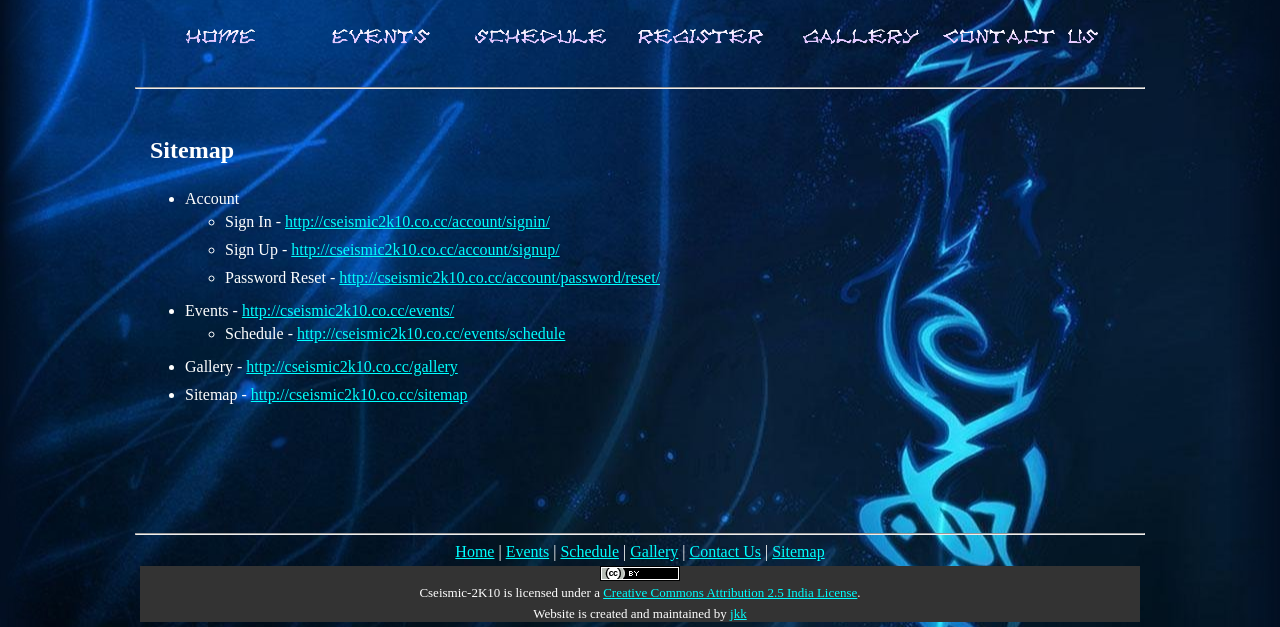
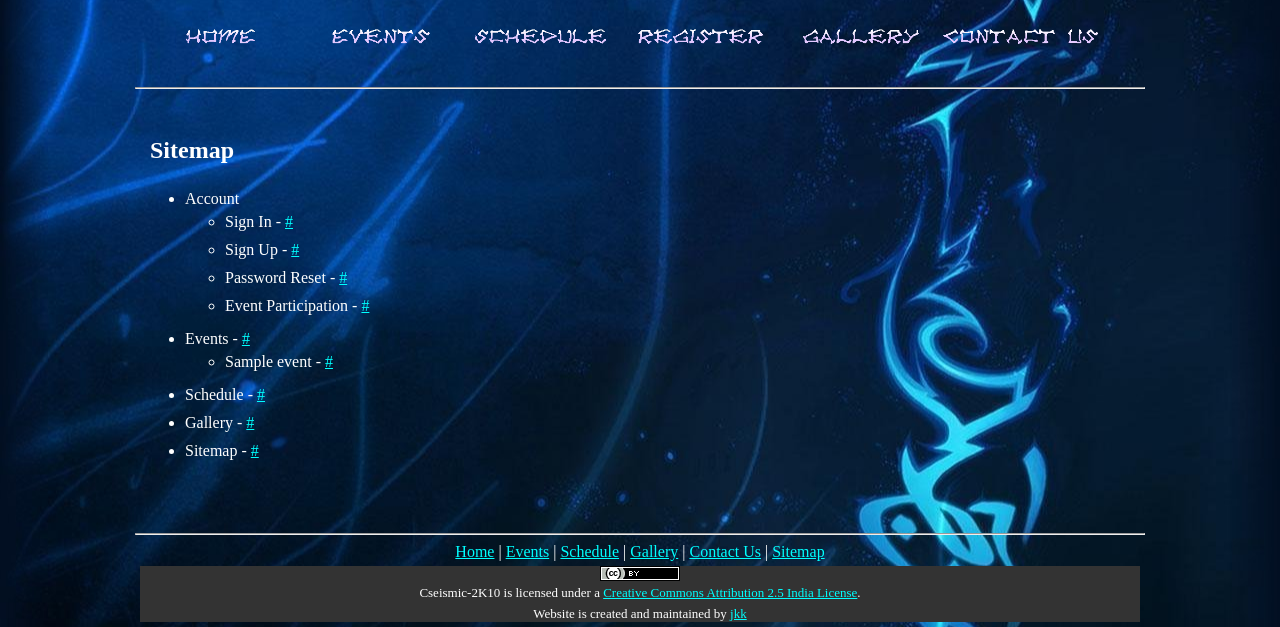
Before and after one commit to justjkk/cseismic2kx, a Django app: template templates/sitemap.html in a window 1280 px wide. Shown: the part 259-886 px from the top of the page. Run offline with Django 3.2, Linux system fonts and the light colour scheme; the template is opened without the code that fills it: most values are stand-ins (such as "Sample title", 1, 10 or a date in 2020).

Commit message:
Updated sitemap

```diff
--- a/home/views.py
+++ b/home/views.py
@@ -1,6 +1,7 @@
 from django.template import RequestContext
 from django.shortcuts import render_to_response
 from home.models import NewsItem
+from events.models import Event
 
 def index(request):
     news_items = NewsItem.objects.order_by('-date')[:5]
@@ -10,4 +11,5 @@ def gallery(request):
     return render_to_response('gallery.html', context_instance=RequestContext(request), mimetype='text/html')
 
 def sitemap(request):
-    return render_to_response('sitemap.html', context_instance=RequestContext(request), mimetype='text/html')
+    e = Event.objects.all()
+    return render_to_response('sitemap.html', {'events': e}, context_instance=RequestContext(request), mimetype='text/html')
--- a/templates/sitemap.html
+++ b/templates/sitemap.html
@@ -6,18 +6,22 @@
         <ul>
             <li>Account
             <ul>
-                <li>Sign In - <a href="http://cseismic2k10.co.cc/account/signin/">http://cseismic2k10.co.cc/account/signin/</a></li>
-                <li>Sign Up - <a href="http://cseismic2k10.co.cc/account/signup/">http://cseismic2k10.co.cc/account/signup/</a></li>
-                <li>Password Reset - <a href="http://cseismic2k10.co.cc/account/password/reset/">http://cseismic2k10.co.cc/account/password/reset/</a></li>
+                <li>Sign In - <a href="{% url user_signin %}">{% url user_signin %}</a></li>
+                <li>Sign Up - <a href="{% url registration_register %}">{% url registration_register %}</a></li>
+                <li>Password Reset - <a href="{% url auth_password_reset %}">{% url auth_password_reset %}</a></li>
+                <li>Event Participation - <a href="{% url participant_events %}">{% url participant_events %}</a></li>
             </ul>
             </li>
-            <li>Events - <a href="http://cseismic2k10.co.cc/events/">http://cseismic2k10.co.cc/events/</a>
+            <li>Events - <a href="{% url events %}">{% url events %}</a>
             <ul>
-                <li>Schedule - <a href="http://cseismic2k10.co.cc/events/schedule">http://cseismic2k10.co.cc/events/schedule</a></li>
+                {% for event in events %}
+                <li>{{ event }} - <a href="{% url event_details event.slug %}">{% url event_details event.slug %}</a>
+                </li>
+                {% endfor %}
             </ul>
-            </li>
-            <li>Gallery - <a href="http://cseismic2k10.co.cc/gallery">http://cseismic2k10.co.cc/gallery</a></li>
-            <li>Sitemap - <a href="http://cseismic2k10.co.cc/sitemap">http://cseismic2k10.co.cc/sitemap</a></li>
+            <li>Schedule - <a href="{% url schedule %}">{% url schedule %}</a></li>
+            <li>Gallery - <a href="{% url gallery %}">{% url gallery %}</a></li>
+            <li>Sitemap - <a href="{% url sitemap %}">{% url sitemap %}</a></li>
         </ul>
         </div>
     {% endblock %}
```
